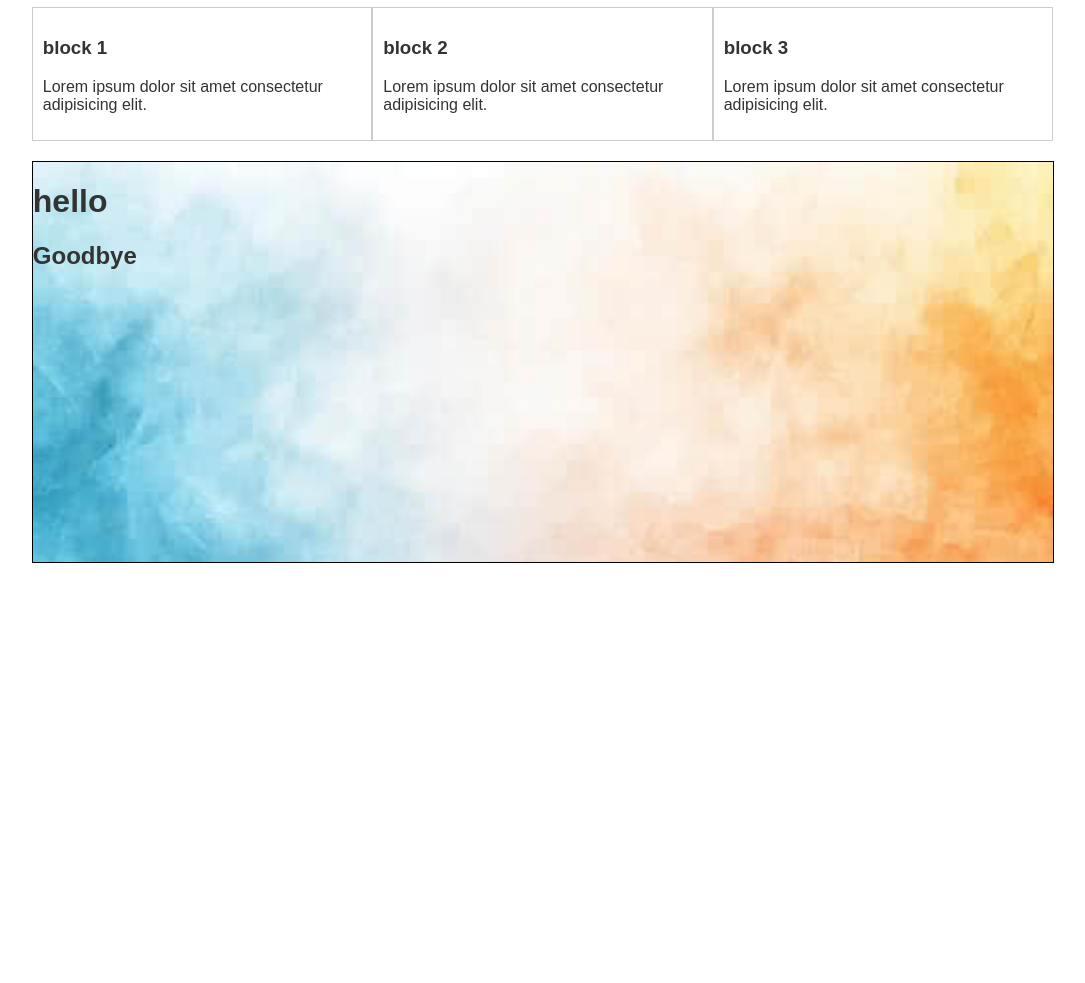
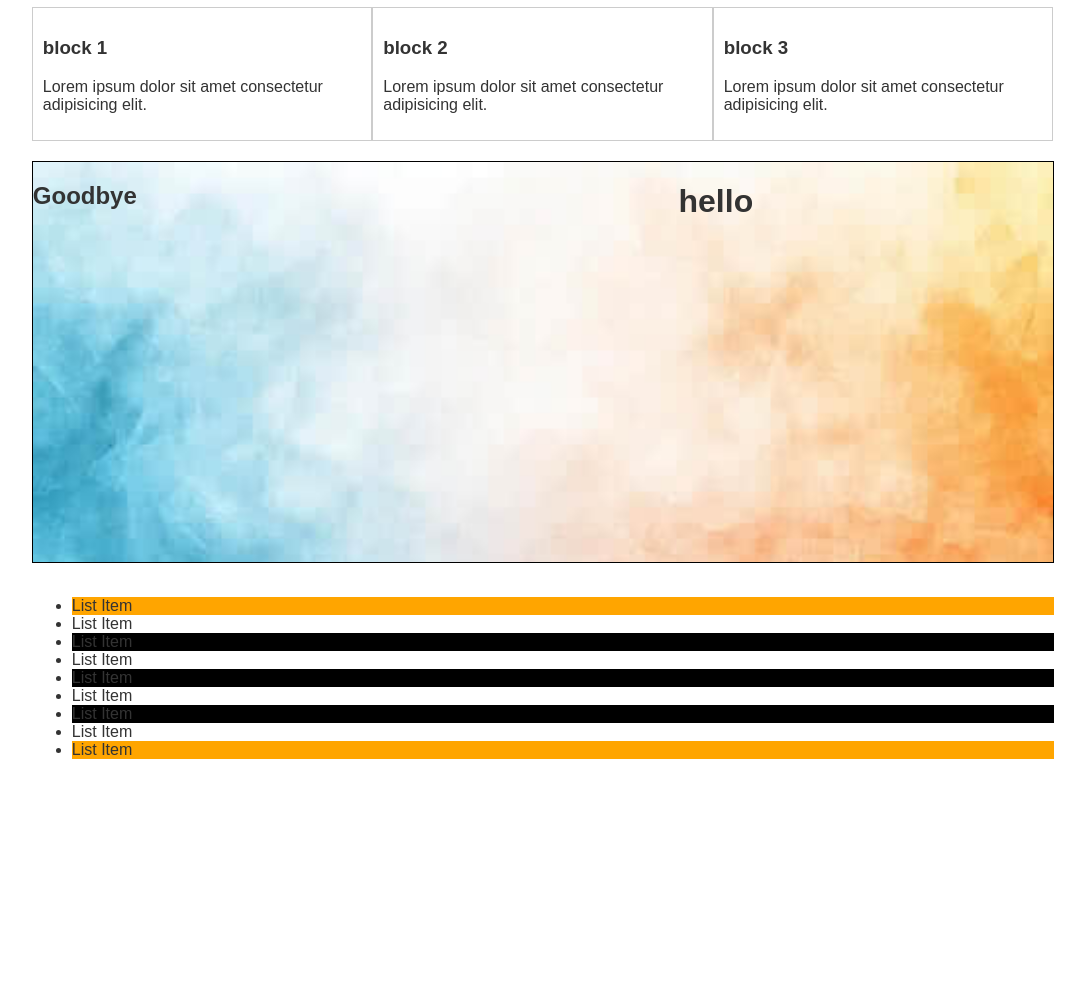
Before and after one commit to SheshuNalla/css, a plain HTML site: page index.html in a window 1280 px wide. Shown: the part 879-1862 px from the top of the page, without its empty margins (97-1182 px from the left). Drawn offline with Linux system fonts and the light colour scheme.

Commit message:
added pseudo classes

```diff
--- a/index.css
+++ b/index.css
@@ -111,9 +111,9 @@ a:hover{
     background-size: cover;
 }
 .p-box h1{
-    position: sticky;
-    top: 250px;
-    right: 150px;
+    position: absolute;
+    top: 0;
+    right: 300px;
 }
 .p-box h2{
     position: sticky;
@@ -125,3 +125,12 @@ a:hover{
     top: 300px;
     left: 0px;
 }
+.my-list :nth-child(odd){
+    background-color: #000;
+}
+.my-list :first-child{
+    background-color: orange;
+}
+.my-list :last-child{
+    background-color: orange;
+}
--- a/index.html
+++ b/index.html
@@ -65,6 +65,19 @@
             <h2>Goodbye</h2>
         </div>
         <button class="fix-me button">button</button>
+        <br>
+        <ul class="my-list">
+            <li>List Item</li>
+            <li>List Item</li>
+            <li>List Item</li>
+            <li>List Item</li>
+            <li>List Item</li>
+            <li>List Item</li>
+            <li>List Item</li>
+            <li>List Item</li>
+            <li>List Item</li>
+        </ul>
+
         <div style="height: 500px"></div>
     </div>
 </body>
```
